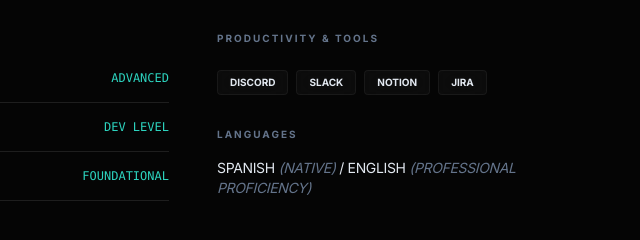
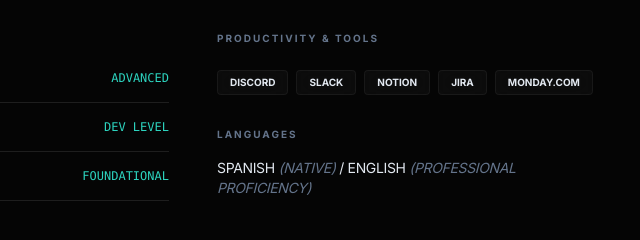
Before and after one commit to Jetoxs/qa-portfolio, a plain HTML site: page index.html in a window 1280 px wide. Shown: the part 549-789 px from the top of the page, 447-1087 px from the left. Drawn offline with nearby package versions, Linux system fonts and the light colour scheme.

Commit message:
Update index.html
Update 4

```diff
--- a/index.html
+++ b/index.html
@@ -67,6 +67,7 @@
                     <span class="glass px-3 py-1 rounded text-[10px] font-bold uppercase">Slack</span>
                     <span class="glass px-3 py-1 rounded text-[10px] font-bold uppercase">Notion</span>
                     <span class="glass px-3 py-1 rounded text-[10px] font-bold uppercase">Jira</span>
+                    <span class="glass px-3 py-1 rounded text-[10px] font-bold uppercase">Monday.com</span>
                 </div>
                 <h2 class="text-[10px] font-bold uppercase tracking-[0.2em] mb-4 text-slate-500">Languages</h2>
                 <p class="text-sm font-medium uppercase tracking-tight">
```
